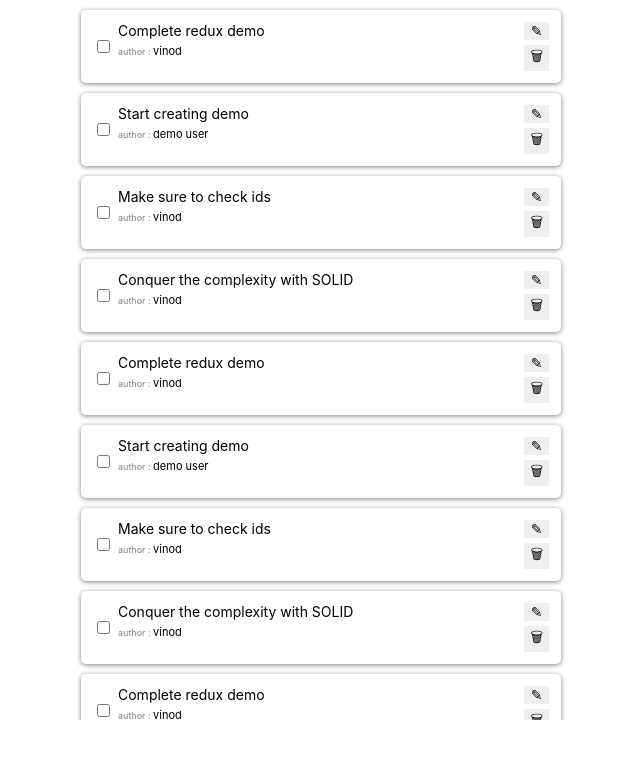
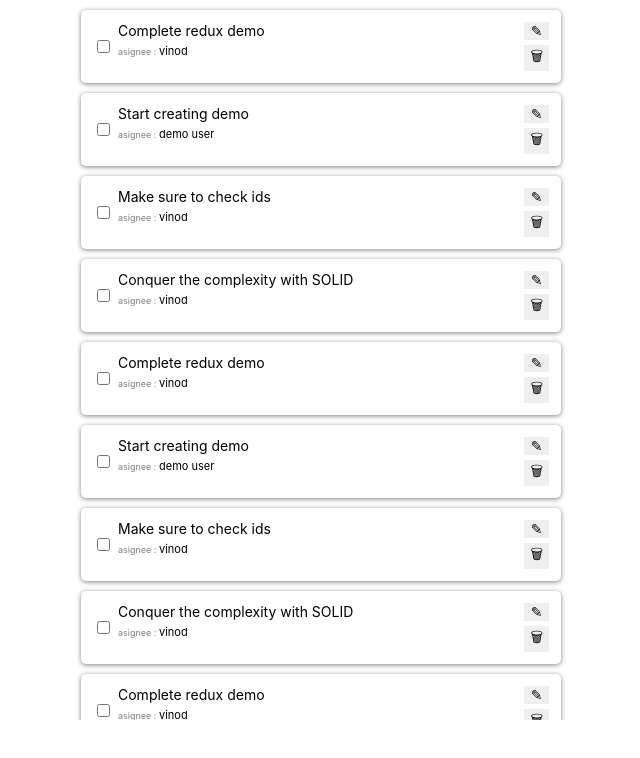
Before and after one commit to vinodkv2511/react-patterns-demo, a React (Create React App) app: page / in a window 1280 px wide. Shown: the top 758 px of the page, without its empty margins (319-959 px from the left). Built offline with nearby package versions, Linux system fonts and the light colour scheme.

Commit message:
Rename author to asignee

```diff
--- a/src/App.js
+++ b/src/App.js
@@ -23,7 +23,7 @@ const tempItems = [
   {
     id: 1,
     title: 'Complete redux demo',
-    author: {
+    asignee: {
       id: 1,
       name: 'vinod'
     }
@@ -31,7 +31,7 @@ const tempItems = [
   {
     id: 2,
     title: 'Start creating demo',
-    author: {
+    asignee: {
       id: 2,
       name: 'demo user'
     }
@@ -39,7 +39,7 @@ const tempItems = [
   {
     id: 3,
     title: 'Make sure to check ids',
-    author: {
+    asignee: {
       id: 1,
       name: 'vinod'
     }
@@ -47,7 +47,7 @@ const tempItems = [
   {
     id: 4,
     title: 'Conquer the complexity with SOLID',
-    author: {
+    asignee: {
       id: 1,
       name: 'vinod'
     }
@@ -56,7 +56,7 @@ const tempItems = [
   {
     id: 5,
     title: 'Complete redux demo',
-    author: {
+    asignee: {
       id: 1,
       name: 'vinod'
     }
@@ -64,7 +64,7 @@ const tempItems = [
   {
     id: 6,
     title: 'Start creating demo',
-    author: {
+    asignee: {
       id: 2,
       name: 'demo user'
     }
@@ -72,7 +72,7 @@ const tempItems = [
   {
     id: 7,
     title: 'Make sure to check ids',
-    author: {
+    asignee: {
       id: 1,
       name: 'vinod'
     }
@@ -80,7 +80,7 @@ const tempItems = [
   {
     id: 8,
     title: 'Conquer the complexity with SOLID',
-    author: {
+    asignee: {
       id: 1,
       name: 'vinod'
     }
@@ -89,7 +89,7 @@ const tempItems = [
   {
     id: 9,
     title: 'Complete redux demo',
-    author: {
+    asignee: {
       id: 1,
       name: 'vinod'
     }
@@ -97,7 +97,7 @@ const tempItems = [
   {
     id: 10,
     title: 'Start creating demo',
-    author: {
+    asignee: {
       id: 2,
       name: 'demo user'
     }
@@ -105,7 +105,7 @@ const tempItems = [
   {
     id: 11,
     title: 'Make sure to check ids',
-    author: {
+    asignee: {
       id: 1,
       name: 'vinod'
     }
@@ -113,7 +113,7 @@ const tempItems = [
   {
     id: 12,
     title: 'Conquer the complexity with SOLID',
-    author: {
+    asignee: {
       id: 1,
       name: 'vinod'
     }
--- a/src/components/item/item.js
+++ b/src/components/item/item.js
@@ -7,9 +7,9 @@ const Item = (props) => {
             <input type="checkbox" />
             <div style={styles.centerContent}>
                 <p style={styles.title}> {props.task.title} </p>
-                <p style={styles.authorName}>
-                    <span style={styles.authorNameLabel}>author : </span>
-                    {props.task.author.name}
+                <p style={styles.asigneeName}>
+                    <span style={styles.asigneeNameLabel}>asignee : </span>
+                    {props.task.asignee.name}
                 </p>
             </div>
             <div style={styles.buttonsContainer}>
@@ -39,11 +39,11 @@ const styles = {
         paddingBottom: '5px',
         textOverflow: 'wrap',
     },
-    authorName: {
+    asigneeName: {
         margin: 0,
         fontSize: '11px',
     },
-    authorNameLabel: {
+    asigneeNameLabel: {
         color: 'grey',
         fontSize: '9px',
     },
```
